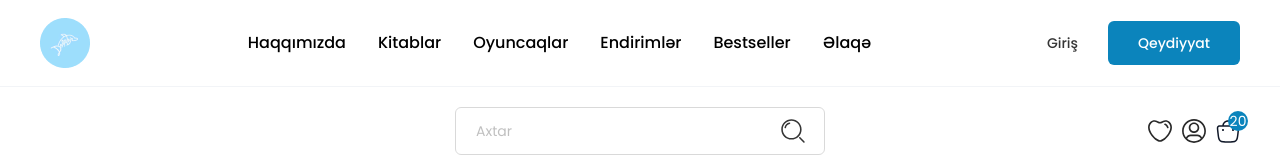
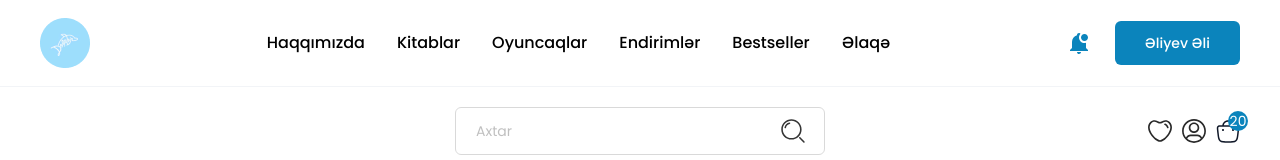
Before and after one commit to DolphinAz/DolphinAppFront, a React (Vite) app: page / in a window 1280 px wide. Shown: the top 160 px of the page. Built offline with nearby package versions, Linux system fonts and the light colour scheme.

Commit message:
custom toasts were added

```diff
--- a/package.json
+++ b/package.json
@@ -15,6 +15,7 @@
     "hamburger-react": "^2.5.1",
     "react": "^18.3.1",
     "react-dom": "^18.3.1",
+    "react-hot-toast": "^2.4.1",
     "react-router-dom": "^6.27.0",
     "swiper": "^11.1.14"
   },
--- a/src/App.jsx
+++ b/src/App.jsx
@@ -13,11 +13,17 @@ import Detail from "./pages/Detail/Detail";
 import Profile from "./pages/Profile/Profile";
 import Cart from "./pages/Cart/Cart";
 import Payment from "./pages/Payment/Payment";
+import Error from "./pages/Error/Error";
+import OrderToast from "./components/OrderToast/OrderToast";
+import toast, { Toaster } from "react-hot-toast";
+import successIcon from "./assets/images/success-icon.png";
+import { Flex } from "antd";
 
 function App() {
   const location = useLocation();
+  const [isLogged, setIsLogged] = useState(true);
   const [activateLayout, setActivateLayout] = useState(false);
-
+  const [isOrdered, setIsOrdered] = useState(false);
   useEffect(() => {
     if (location.pathname === "/login" || location.pathname === "/register") {
       setActivateLayout(false);
@@ -32,9 +38,26 @@ function App() {
 
   return (
     <>
+      <Toaster
+        toastOptions={{
+          duration: 2000,
+          style: {
+            backgroundColor: "#FFFAE6",
+            borderRadius: 10,
+            padding: 16,
+            position: "relative",
+            overflow: "hidden",
+          },
+
+          className: "",
+        }}
+        gutter={30}
+        position="top-center"
+        reverseOrder={true}
+      />
       {activateLayout ? (
         <>
-          <Header />
+          <Header isLogged={isLogged} setIsLogged={setIsLogged} />
           <SubHeader />
         </>
       ) : (
@@ -50,6 +73,7 @@ function App() {
         <Route path="/profile" element={<Profile />} />
         <Route path="/cart" element={<Cart />} />
         <Route path="/payment" element={<Payment />} />
+        <Route path="*" element={<Error />} />
       </Routes>
       {activateLayout ? <Footer /> : ""}
     </>
--- /dev/null
+++ b/src/assets/icons/NotificationIcon.jsx
@@ -0,0 +1,20 @@
+import React from "react";
+
+function NotificationIcon() {
+  return (
+    <svg
+      xmlns="http://www.w3.org/2000/svg"
+      width="24"
+      height="24"
+      viewBox="0 0 24 24"
+      fill="none"
+    >
+      <path
+        d="M21 6.50001C21 8.43001 19.43 10 17.5 10C15.57 10 14 8.43001 14 6.50001C14 4.57001 15.57 3.00001 17.5 3.00001C19.43 3.00001 21 4.57001 21 6.50001ZM19 11.79C18.5 11.92 18 12 17.5 12C16.0421 11.9974 14.6447 11.4171 13.6138 10.3862C12.583 9.3553 12.0026 7.95788 12 6.50001C12 5.03001 12.58 3.70001 13.5 2.71001C13.3185 2.48755 13.0897 2.30838 12.8302 2.18555C12.5707 2.06272 12.2871 1.99934 12 2.00001C10.9 2.00001 10 2.90001 10 4.00001V4.29001C7.03 5.17001 5 7.90001 5 11V17L3 19V20H21V19L19 17V11.79ZM12 23C13.11 23 14 22.11 14 21H10C10 21.5304 10.2107 22.0391 10.5858 22.4142C10.9609 22.7893 11.4696 23 12 23Z"
+        fill="#0B84BC"
+      />
+    </svg>
+  );
+}
+
+export default NotificationIcon;
--- a/src/components/Header/Header.jsx
+++ b/src/components/Header/Header.jsx
@@ -1,10 +1,12 @@
 import React, { useState } from "react";
 import siteLogo from "../../assets/images/site-logo.png";
-import { Link } from "react-router-dom";
-import { Button, Flex } from "antd";
+import { Link, useNavigate } from "react-router-dom";
+import { Button, Dropdown, Flex } from "antd";
 import { Sling as Hamburger } from "hamburger-react";
+import NotificationIcon from "../../assets/icons/NotificationIcon";
 
-function Header() {
+function Header({ isLogged, setIsLogged }) {
+  const navigate = useNavigate();
   const navigations = [
     {
       label: "Haqqımızda",
@@ -31,7 +33,32 @@ function Header() {
       value: "/contact",
     },
   ];
-
+  const items = [
+    {
+      key: "1",
+      label: <Link to="profile">Profil</Link>,
+    },
+    {
+      key: "2",
+      label: <Link to="orders">Sifarişlərim</Link>,
+    },
+    {
+      type: "divider",
+    },
+    {
+      key: "3",
+      label: (
+        <span
+          onClick={() => {
+            setIsLogged(false);
+            navigate("/");
+          }}
+        >
+          Çıxış
+        </span>
+      ),
+    },
+  ];
   const [burgerOpen, setBurgerOpen] = useState(false);
 
   return (
@@ -62,7 +89,33 @@ function Header() {
             ))}
           </Flex>
         </nav>
-        <Flex className="gap-[12px] hidden desktop:flex" align="center">
+        <Flex className="hidden desktop:flex" align="center">
+          {isLogged ? (
+            <>
+              <Flex className="gap-6" align="center">
+                <Button className="p-0 border-none shadow-none">
+                  <NotificationIcon />
+                </Button>
+
+                <Dropdown
+                  menu={{
+                    items,
+                  }}
+                >
+                  <a onClick={(e) => e.preventDefault()}>
+                    <Button
+                      className="py-[12px] h-fit px-[30px] font-medium text-sm bg-skyBlue-500 border-0 shadow-none"
+                      type="primary"
+                    >
+                      Əliyev Əli
+                    </Button>
+                  </a>
+                </Dropdown>
+              </Flex>
+            </>
+          ) : (
+            <>
+              <Flex className="gap-3" align="center">
                 <Link to="login">
                   <Button
                     className="bg-transparent py-[12px] px-[18px] h-fit text-black-200 font-medium text-sm border-0 shadow-none"
@@ -80,6 +133,9 @@ function Header() {
                   </Button>
                 </Link>
               </Flex>
+            </>
+          )}
+        </Flex>
         <div className="block desktop:hidden">
           <Hamburger
             rounded
--- /dev/null
+++ b/src/components/OrderToast/OrderToast.jsx
@@ -0,0 +1,36 @@
+import React, { useEffect, useState } from "react";
+import successIcon from "../../assets/images/success-icon.png";
+import { Flex } from "antd";
+
+function OrderToast({ t }) {
+  const [toastWidth, setToastWidth] = useState(0);
+  useEffect(() => {
+    if (t?.visible) {
+      setToastWidth(100);
+    } else {
+      setToastWidth(0);
+    }
+  }, []);
+
+  return (
+    <Flex align="center" gap={14}>
+      <img src={successIcon} alt="Succes Icon" />
+      <p className="font-medium">Uğurla Səbətə əlavə olundu!</p>
+      <div
+        style={{
+          width: `${toastWidth}%`,
+          transition: "width 2s ease-in-out",
+          position: "absolute",
+          bottom: 0,
+          left: 0,
+          borderWidth: 3,
+          borderStyle: "solid",
+          borderColor: "#ffab00",
+          height: 4,
+        }}
+      ></div>
+    </Flex>
+  );
+}
+
+export default OrderToast;
--- /dev/null
+++ b/src/components/PaymentToast/PaymentToast.jsx
@@ -0,0 +1,25 @@
+import React from "react";
+
+function PaymentToast({ isOrderPlaced, setIsOrderPlaced }) {
+  return (
+    <div
+      onClick={() => setIsOrderPlaced(false)}
+      className={`px-5 desktop:px-0 fixed top-0 left-0 bg-modal shadow-2xl w-full h-full z-10 flex justify-center items-center duration-300 ${
+        isOrderPlaced ? "opacity-100 visible" : "opacity-0 invisible"
+      }`}
+    >
+      <div
+        onClick={(e) => {
+          e.stopPropagation();
+        }}
+        className={`px-5 desktop:px-10 py-10 desktop:py-28 w-fit text-xs desktop:text-3xl font-semibold uppercase bg-gray-1050 rounded-[30px] overflow-hidden duration-300 ${
+          isOrderPlaced ? "translate-x-0" : "translate-x-full"
+        }`}
+      >
+        Order placed successfully 🙌
+      </div>
+    </div>
+  );
+}
+
+export default PaymentToast;
--- a/src/components/ProductCard/ProductCard.jsx
+++ b/src/components/ProductCard/ProductCard.jsx
@@ -5,6 +5,8 @@ import FavoriteIcon from "../../assets/icons/FavoriteIcon";
 import AddToCartIcon from "../../assets/icons/AddToCartIcon";
 import StarIcon from "../../assets/icons/StarIcon";
 import { Link, useNavigate } from "react-router-dom";
+import OrderToast from "../OrderToast/OrderToast";
+import toast from "react-hot-toast";
 
 function ProductCard() {
   const [isFavorited, setIsFavorited] = useState(false);
@@ -71,6 +73,7 @@ function ProductCard() {
       <Button
         className="bg-skyBlue-500 flex items-center text-white duration-200 h-0 p-0 border-none overflow-hidden desktop:group-hover:h-9 desktop:group-hover:p-[10px]"
         type="submit"
+        onClick={() => toast((t) => <OrderToast t={t} />)}
       >
         <AddToCartIcon />
         Səbətə at
--- /dev/null
+++ b/src/pages/Error/Error.jsx
@@ -0,0 +1,11 @@
+import React from "react";
+
+function Error() {
+  return (
+    <section className="px-5 desktop:px-10 pt-14 pb-40 text-center">
+      Axtardığınız nəticə tapılmadı
+    </section>
+  );
+}
+
+export default Error;
--- a/tailwind.config.js
+++ b/tailwind.config.js
@@ -14,6 +14,9 @@ export default {
           100: "#EBF8FE",
           400: "#9ddefc",
           500: "#0B84BC",
+        },
+        surface: {
+          100: "#FFFAE6",
         },
         border: {
           100: "#F2F4F7",
@@ -48,9 +51,11 @@ export default {
           900: "#E4E7EC",
           950: "#bdbdbd",
           1000: "#F9F9F9",
+          1050: "#F1F1F1",
         },
         yellow: {
           100: "#FFECBA",
+          200: "#FFAB00",
         },
         red: {
           100: "#F04438",
```
Also changed, not shown: src/pages/Payment/Payment.jsx (+7 -1 lines), src/assets/images/success-icon.png (added), 1 other file (tests, documents, lock files or other folders). Lines whose indentation alone changed are shown as unchanged.
